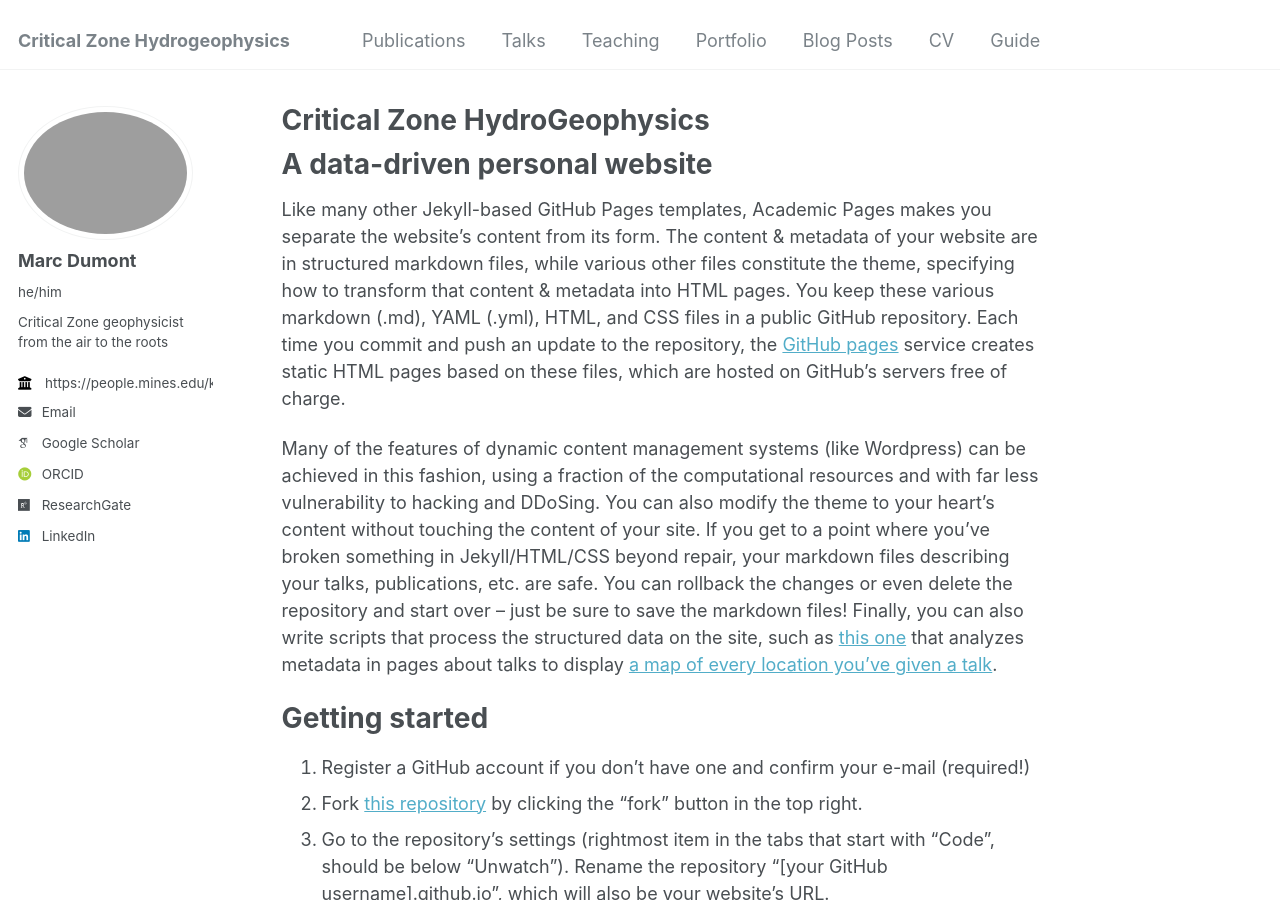
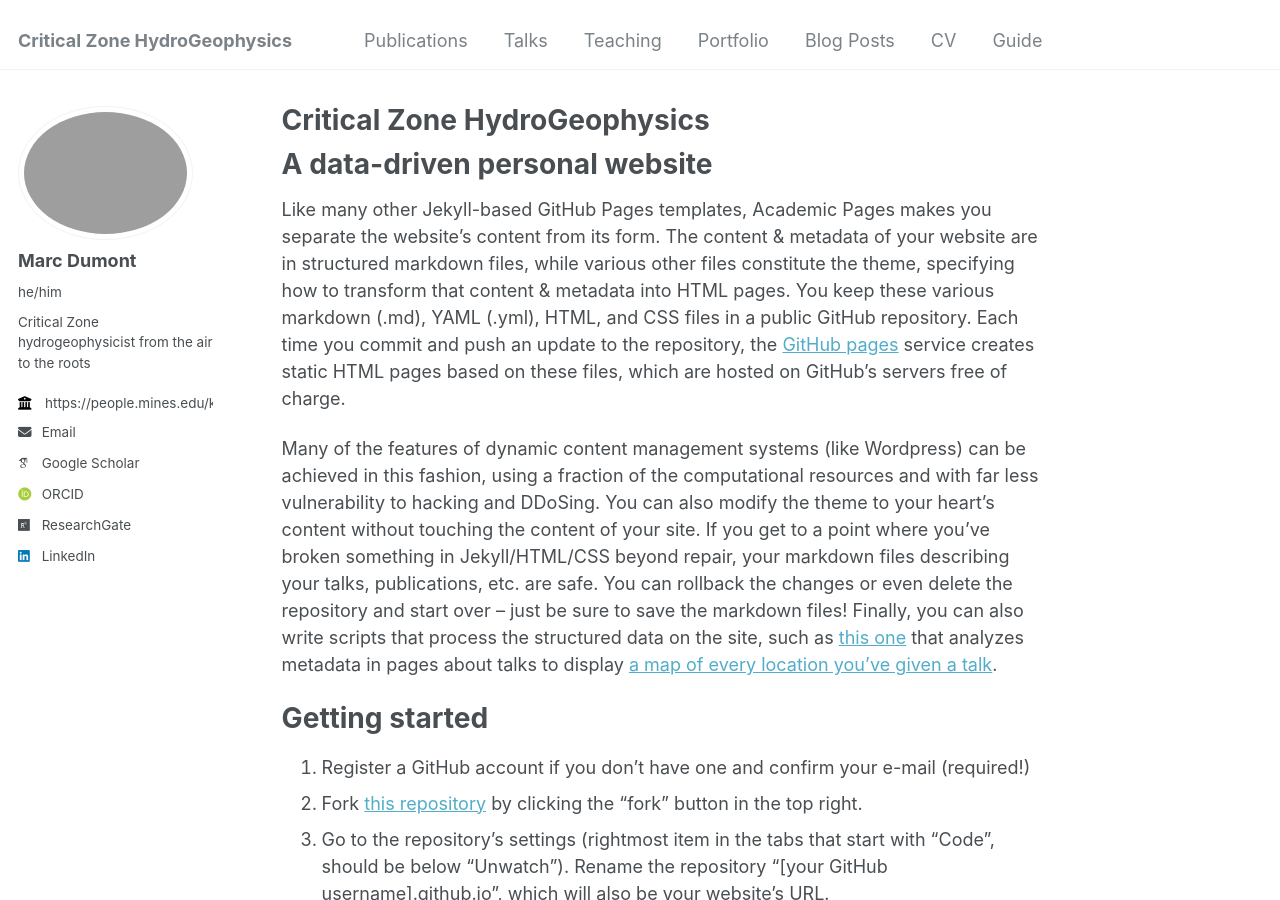
Before and after one commit to HydroDumont/hydrodumont.github.io, a Jekyll site: the page built from _pages/about.md, in a window 1280 px wide and 900 px high. Built offline with Jekyll 4.4.1, drawn with Linux system fonts in a browser that asks for light colours; some web fonts are replaced.

Commit message:
Update _config.yml

```diff
--- a/_config.yml
+++ b/_config.yml
@@ -8,7 +8,7 @@
 
 # Basic Site Settings
 locale                   : "en-US"
-title                    : "Critical Zone Hydrogeophysics"
+title                    : "Critical Zone HydroGeophysics"
 title_separator          : "-"
 name                     : &name "Marc Dumont"
 description              : &description "Exploring Critical Zone geophysics from the air to the roots"
@@ -24,7 +24,7 @@ author:
   avatar           : "MarcDumont.jpg"
   name             : "Marc Dumont"
   pronouns         : "he/him"
-  bio              : "Critical Zone geophysicist from the air to the roots"
+  bio              : "Critical Zone hydrogeophysicist from the air to the roots"
   university       : "Colorado School of Mines"
   employer         : "https://people.mines.edu/ksingha/"
   uri              : # URL
```
